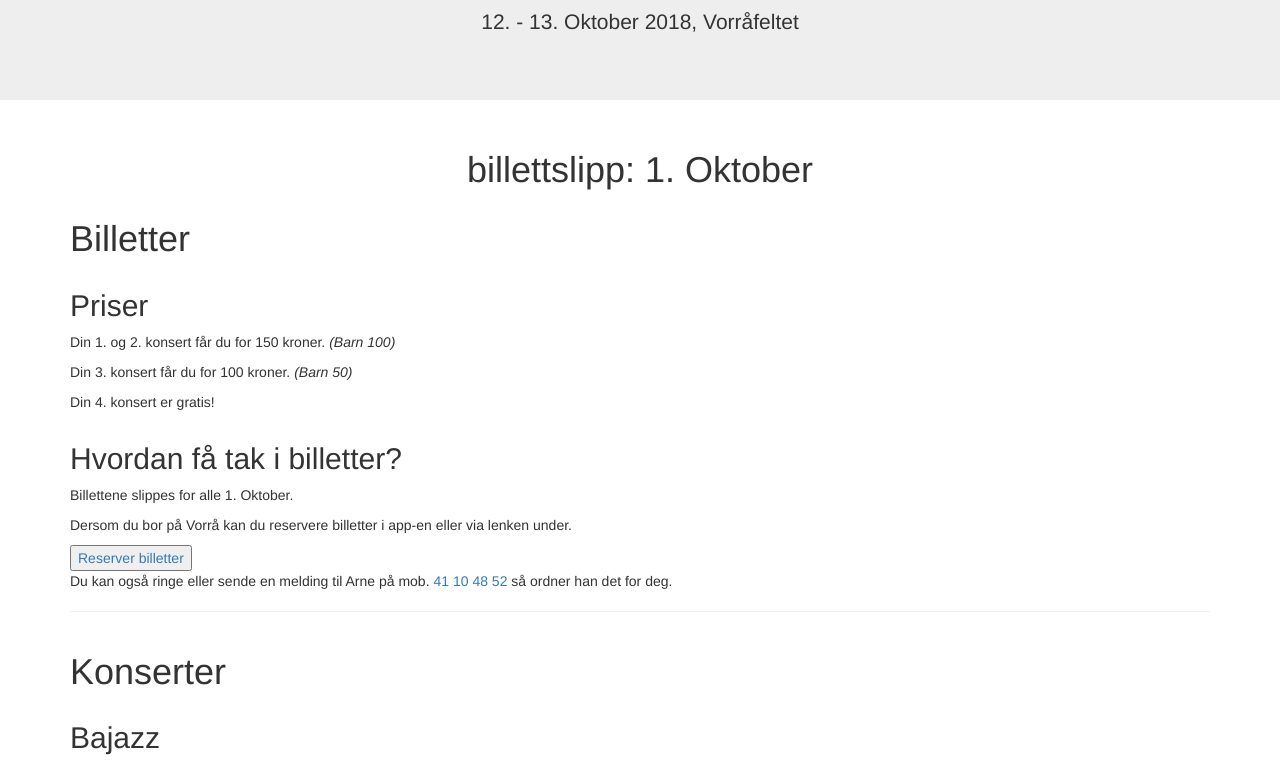
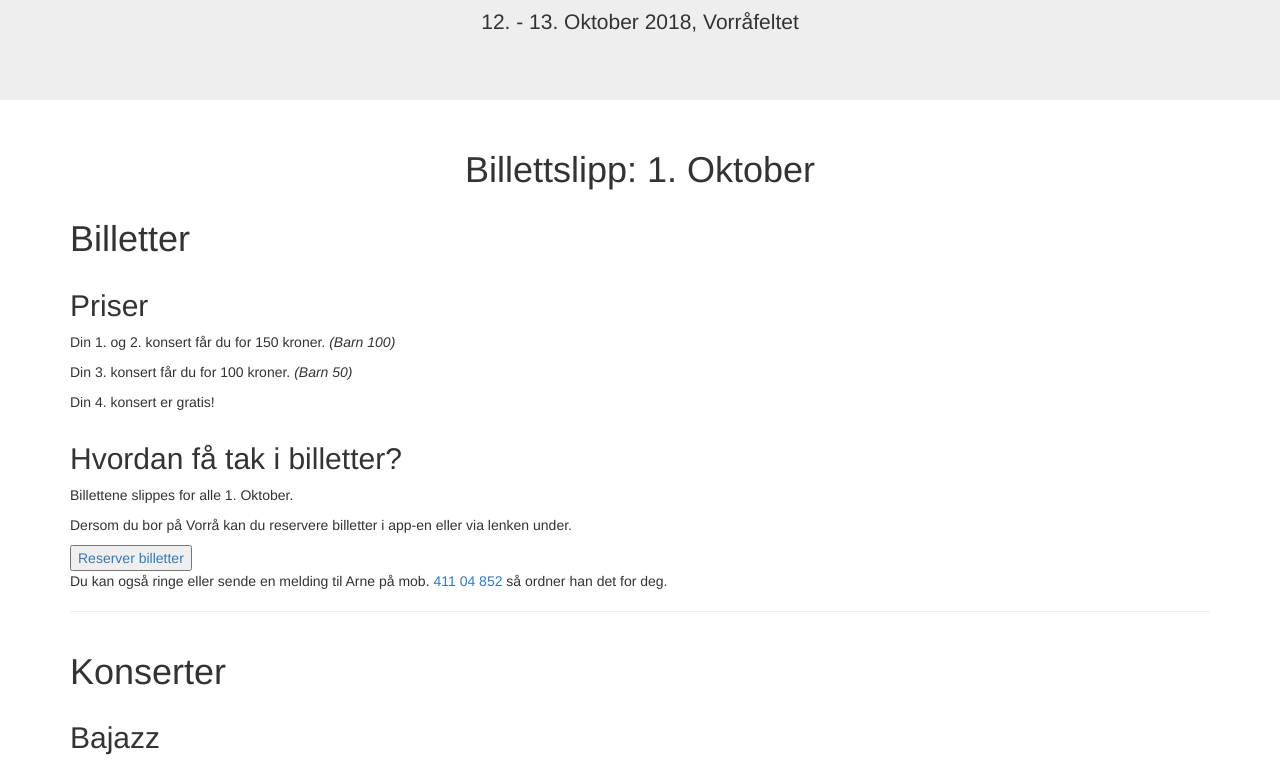
Before and after one commit to SjoenH/vhkf, a plain HTML site: page index.html in a window 1280 px wide. Shown: the part 640-1401 px from the top of the page. Drawn offline with nearby package versions, Linux system fonts and the light colour scheme.

Commit message:
capitalize

```diff
--- a/index.html
+++ b/index.html
@@ -23,7 +23,7 @@
         </div>
     </div>
     <div class="container-fluid">
-        <h1 class="text-center">billettslipp: 1. Oktober</h1>
+        <h1 class="text-center">Billettslipp: 1. Oktober</h1>
     </div>
     <div class="container-fluid">
         <div class="container">
@@ -42,7 +42,7 @@
             <a href="https://app.vhkf.no">
                 <button class="button">Reserver billetter</button>
             </a>
-            <p>Du kan også ringe eller sende en melding til Arne på mob. <a href="tel:+4741104852">41 10 48 52</a> så ordner han det for deg.</p>
+            <p>Du kan også ringe eller sende en melding til Arne på mob. <a href="tel:+4741104852">411 04 852</a> så ordner han det for deg.</p>
             <hr>
         </div>
         <div class="container">
```
